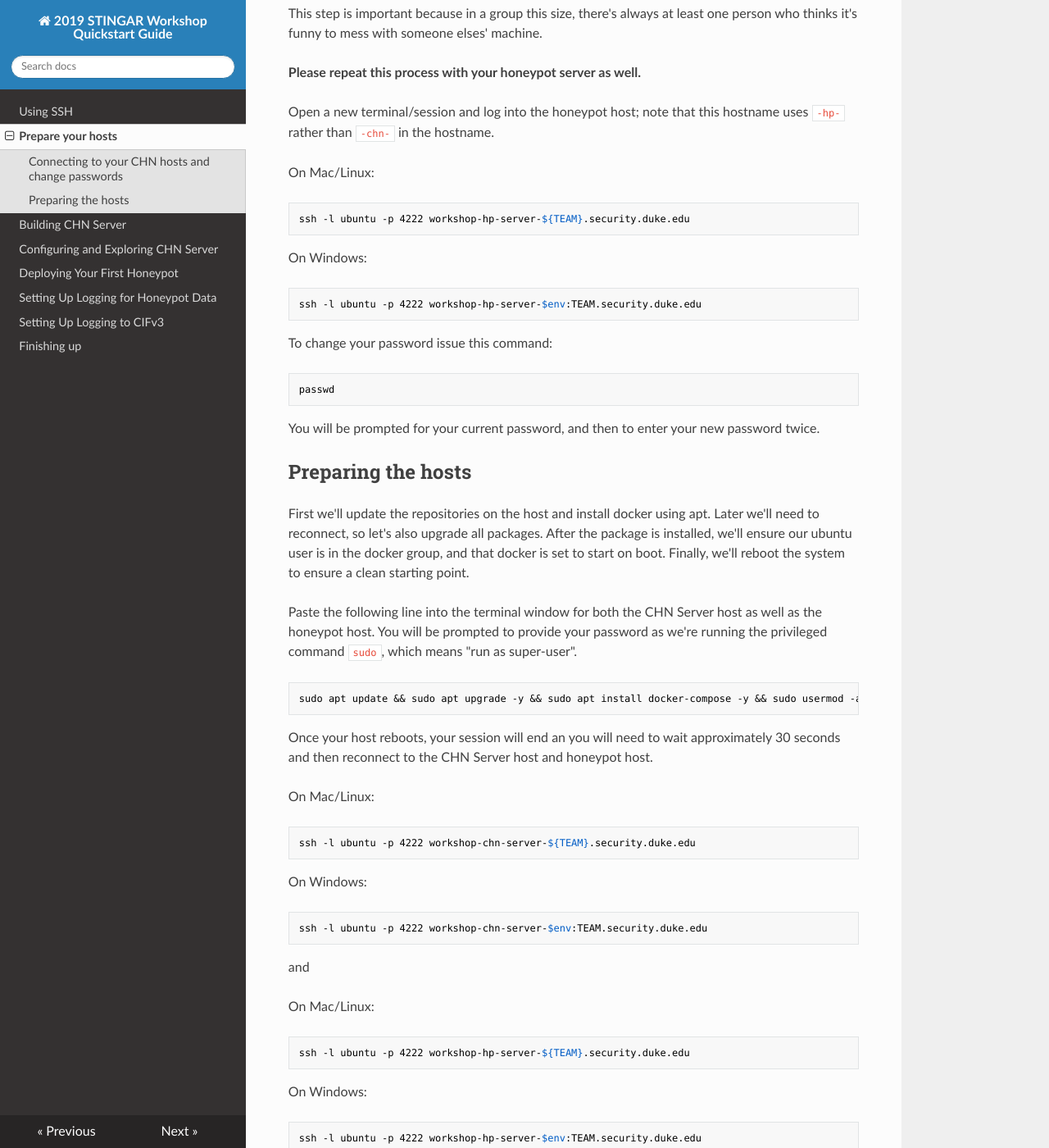
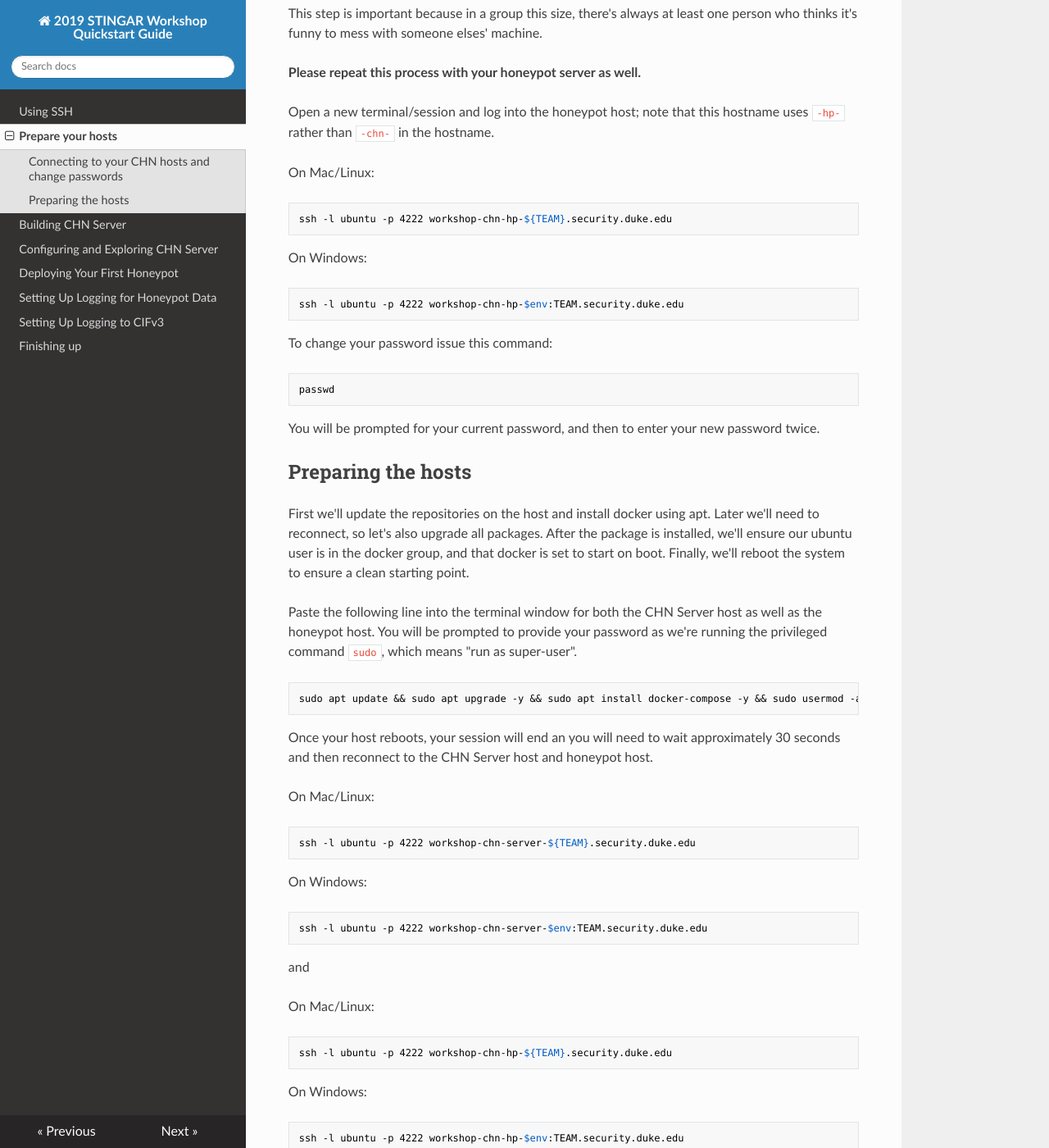
Before and after one commit to ckrez/it358-chn, an MkDocs documentation site: the page built from docs/preparing.md, in a window 1280 px wide and 1400 px high, scrolled down 1091 px. Shown: the whole window at 82% size. Built offline with MkDocs 1.6.1, drawn with Linux system fonts in a browser that asks for light colours; nearby versions of some CDN libraries; old or Windows-style settings are respelled for this version of MkDocs.

Commit message:
Fixing hp name
Signed-off-by: Jesse Bowling <jesse.bowling@duke.edu>

````diff
--- a/docs/preparing.md
+++ b/docs/preparing.md
@@ -46,11 +46,11 @@ the hostname.
 
 On Mac/Linux:
 ```bash
-ssh -l ubuntu -p 4222 workshop-hp-server-${TEAM}.security.duke.edu
+ssh -l ubuntu -p 4222 workshop-chn-hp-${TEAM}.security.duke.edu
 ```
 On Windows:
 ```bash
-ssh -l ubuntu -p 4222 workshop-hp-server-$env:TEAM.security.duke.edu
+ssh -l ubuntu -p 4222 workshop-chn-hp-$env:TEAM.security.duke.edu
 ```
 
 To change your password issue this command:
@@ -89,11 +89,11 @@ and
 
 On Mac/Linux:
 ```bash
-ssh -l ubuntu -p 4222 workshop-hp-server-${TEAM}.security.duke.edu
+ssh -l ubuntu -p 4222 workshop-chn-hp-${TEAM}.security.duke.edu
 ```
 On Windows:
 ```bash
-ssh -l ubuntu -p 4222 workshop-hp-server-$env:TEAM.security.duke.edu
+ssh -l ubuntu -p 4222 workshop-chn-hp-$env:TEAM.security.duke.edu
 ```
 
 *A Note on Editors*
````
Also changed, not shown: docs/configuring_cif.md (+2 -2 lines), docs/configuring_logging.md (+3 -3 lines), docs/final.md (+1 -1 lines), docs/first_honeypot.md (+1 -1 lines), docs/index.md (+1 -1 lines).
